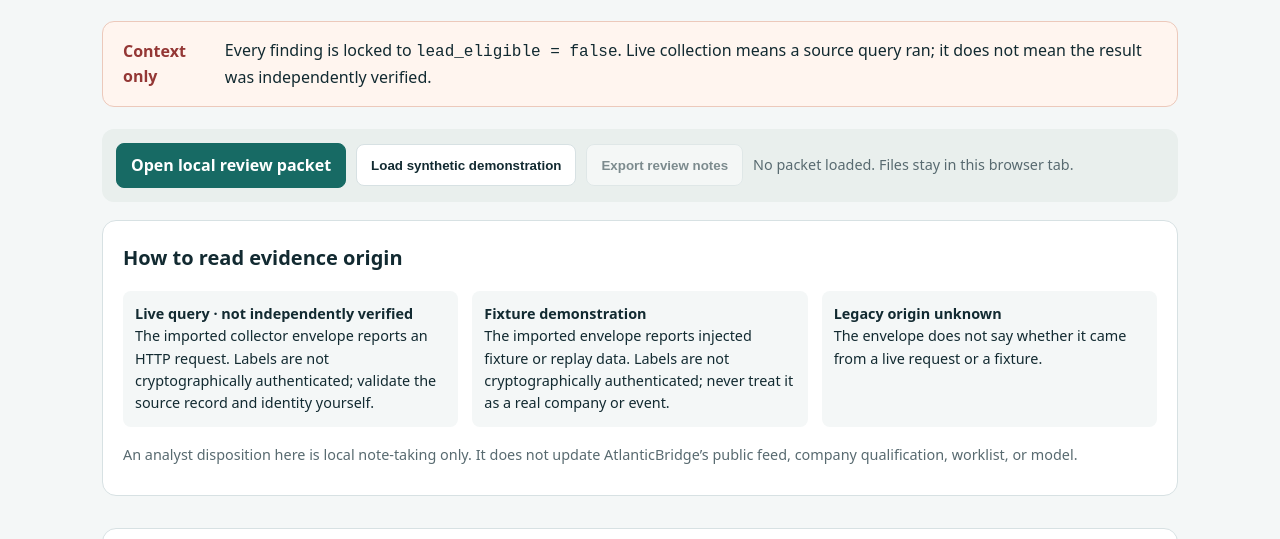
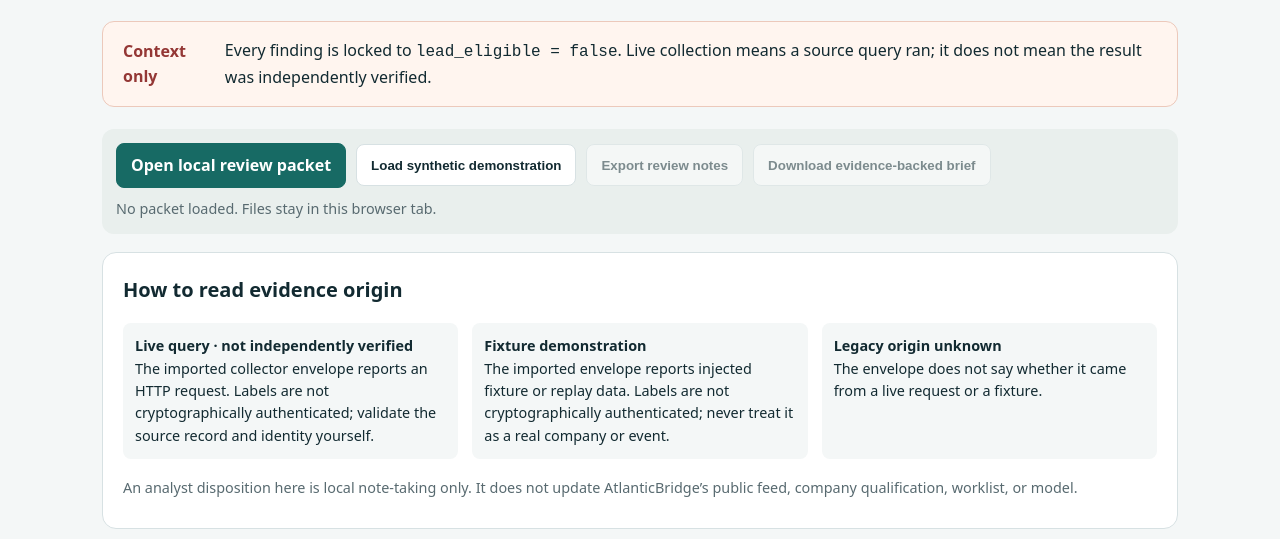
Before and after one commit to JeremyHennessy/AtlanticBridge-Signals, a plain HTML site: page local_analyst_review/index.html in a window 1280 px wide. Shown: the part 204-743 px from the top of the page. Drawn offline with Linux system fonts and the light colour scheme.

Commit message:
Add local evidence-backed brief export

```diff
--- a/local_analyst_review/index.html
+++ b/local_analyst_review/index.html
@@ -25,6 +25,7 @@
       <input id="packet-file" type="file" accept=".json,application/json">
       <button id="load-demo" type="button" class="button">Load synthetic demonstration</button>
       <button id="export-review" type="button" class="button" disabled>Export review notes</button>
+      <button id="export-brief" type="button" class="button" disabled>Download evidence-backed brief</button>
       <span id="packet-status" role="status" aria-live="polite">No packet loaded. Files stay in this browser tab.</span>
     </section>
 
```
